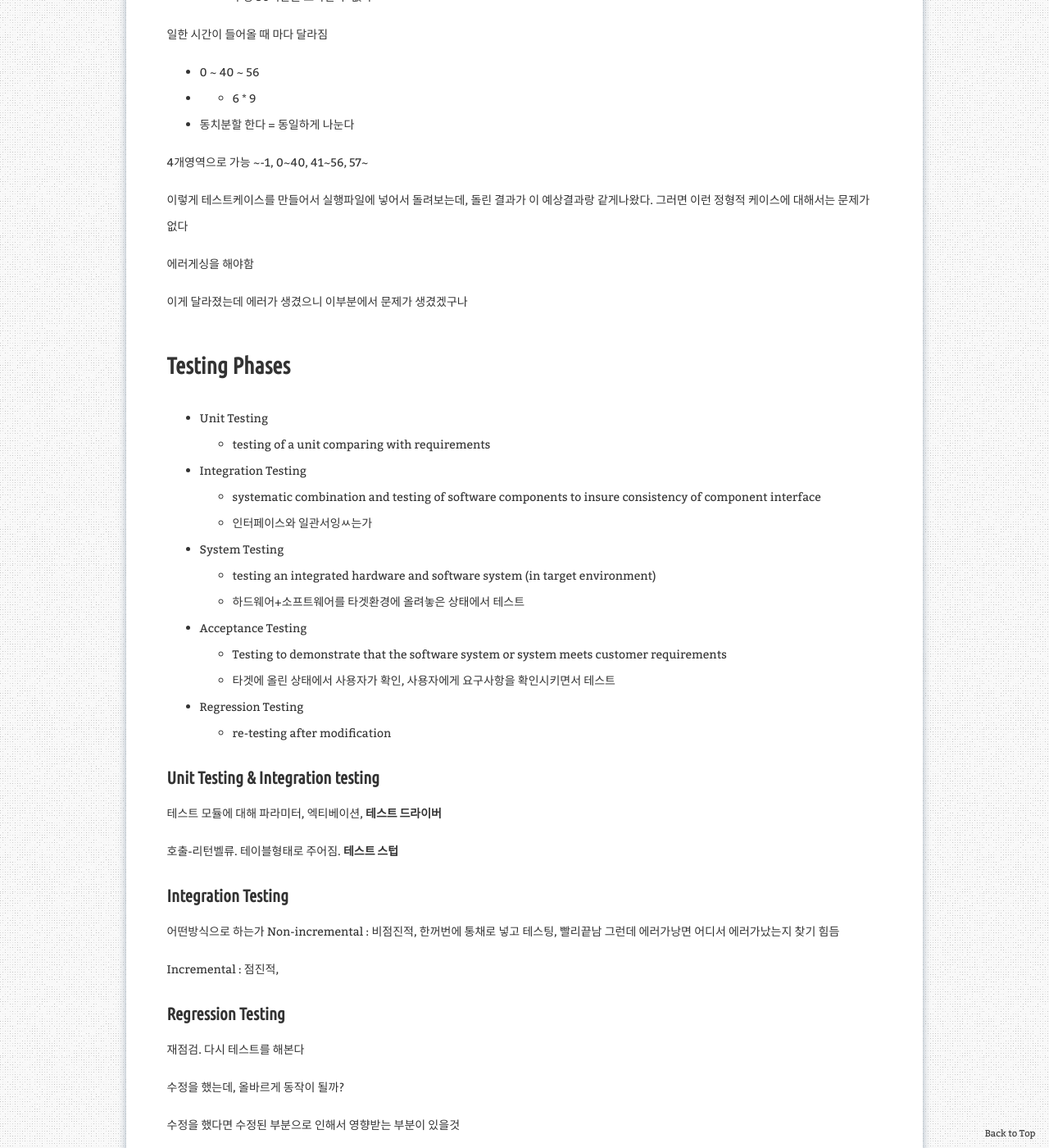
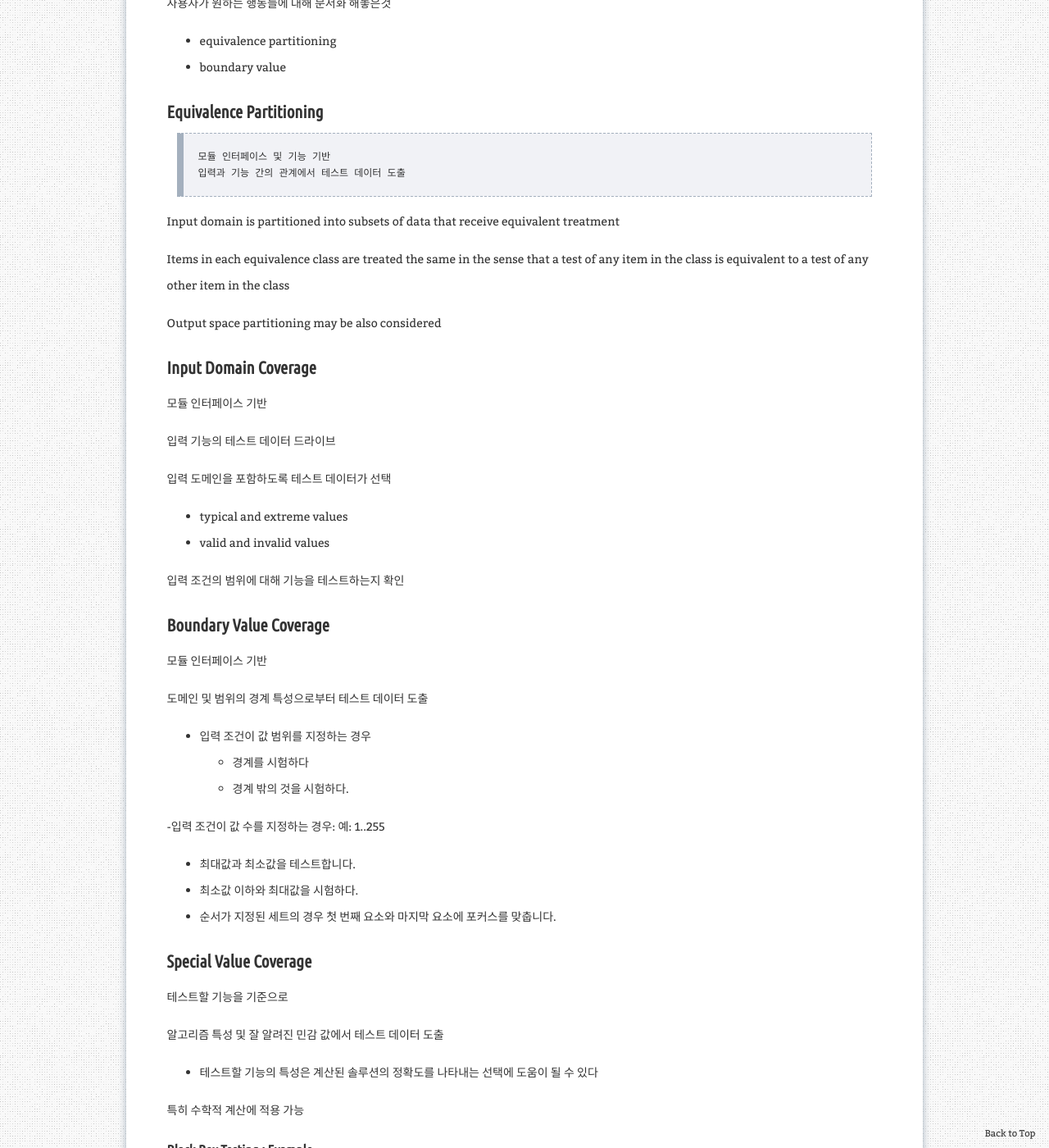
Before and after one commit to aristohyun/aristohyun.github.io, a Jekyll site: the page built from _posts/2021-11-22-SE_08.md, in a window 1280 px wide and 1400 px high, scrolled down 11511 px. Shown: the whole window at 82% size. Built offline with Jekyll 4.4.1, drawn with Linux system fonts in a browser that asks for light colours; formulas are drawn with MathJax 3; comment, search, counter and statistics services are not loaded; some of the changed text lies outside the part shown.

Commit message:
Update 2021-11-22-SE_08.md

```diff
--- a/_posts/2021-11-22-SE_08.md
+++ b/_posts/2021-11-22-SE_08.md
@@ -269,7 +266,7 @@ nontrivial X
 3. data flow coverage
 4. Error-Oriented Testing
 
-#### Control Flow Coverage : Statement Coverage
+### Control Flow Coverage : Statement Coverage
 
 테스트 사례 선택을 가이드하는데 사용되는 제어 흐름 그래프
 
@@ -279,7 +276,7 @@ nontrivial X
 
 하지만 100% 미만의 경우에는 테스트되지 않은 코드가 있음을 의미합니다.
 
-#### Branch Coverage
+### Branch Coverage
 
 테스트 사례 선택을 가이드하는데 사용되는 제어 흐름 그래프
 
@@ -291,7 +288,7 @@ nontrivial X
 
 100%를 달성한다고 해서 각 분기가 실행되는 것은 아니며, 정확성을 보장하지는 않음
 
-#### Data Flow Coverage
+### Data Flow Coverage
 
 테스트 사례 선택을 가이드하는데 사용되는 데이터 흐름 그래프
 
@@ -303,7 +300,7 @@ nontrivial X
 - All-Us: 모든 용도의 각 정의에 도달했습니다.
 - All-DU-Path: 각 정의에서 각 용도에 이르기까지 모든 정의(주기 없음 또는 단순 주기)가 명확해짐
 
-#### Data Selection Criteria
+### Data Selection Criteria
 
 테스트 데이터를 선택
 
@@ -316,7 +313,7 @@ nontrivial X
 - 경로 선택과 병행 : state 또는 block의 특정 조합을 테스트할 경로와 데이터를 결정합니다.
   - more effective approach
 
-#### Error-Oriented Criteria
+### Error-Oriented Criteria
 
 오류 지향 테스트
 - 프로그래밍 프로세스에서 인적 오류가 발생하는지 여부를 평가하는 데 초점을 맞춘다
@@ -335,18 +332,18 @@ nontrivial X
 이미 잘 알려진 에러프론, 폴트프론 문구 구조를 찾고 에러를 추측한다
 
 
-#### Condition Coverage
+### Condition Coverage
 
 > 모든 가능한 출력을 취해보는 것
 
 컨디션 부분이 나타나는데, 단순한 경우도있지만, 두개이상의 복잡한 경우도 있음
 
 
-#### C/D Coverage
+### C/D Coverage
 
 > 각 조건과 결정의 가능한 결과(참 또는 거짓)를 최소 한 번 이상 테스트
 
-#### MC/DC Coverage
+### MC/DC Coverage
 
 C/D Coverage에서 값이 수정이 되어 결과에 영향을 미칠수있지 않을까?
 
@@ -359,7 +356,7 @@ MC/DC 기준은 C/D 적용 범위보다 강력합니다.
 
 
 
-#### mutation coverage
+### mutation coverage
 
 원본을 카피해서 연산자 하나를 바꿔서 테스트
 
@@ -373,13 +370,13 @@ MC/DC 기준은 C/D 적용 범위보다 강력합니다.
 에러를 잘 잡을 테스트케이스를 만들어야 한다
 
 
-### Fucntional, Black-Box testing
+## Fucntional, Black-Box testing
 
-실행결과
+입력값과 실행결과를 바탕으로
 
-요구사항정의서, 명세서가 필요함
+요구사항정의서, 명세서와 비교하여 테스트
 
-문서기반 테스트
+`문서기반 테스트`
 
 인풋과 곤련된 모든 테스트를 테스트 해야한다
 
@@ -388,11 +385,59 @@ MC/DC 기준은 C/D 적용 범위보다 강력합니다.
 
 사용자가 원하는 행동들에 대해 문서화 해놓은것
 
-- 경계값을 사용하면 좋다
+- equivalence partitioning
+- boundary value
 
-boundary value
+### Equivalence Partitioning
 
-#### Example
+> 모듈 인터페이스 및 기능 기반
+> 입력과 기능 간의 관계에서 테스트 데이터 도출
+
+Input domain is partitioned into subsets of data that receive equivalent treatment
+
+Items in each equivalence class are treated the same in the sense that a test of any item in the class is equivalent to a test of any other item in the class
+
+Output space partitioning may be also considered
+
+### Input Domain Coverage
+
+모듈 인터페이스 기반
+
+입력 기능의 테스트 데이터 드라이브
+
+입력 도메인을 포함하도록 테스트 데이터가 선택
+- typical and extreme values
+- valid and invalid values
+
+입력 조건의 범위에 대해 기능을 테스트하는지 확인
+
+### Boundary Value Coverage
+
+모듈 인터페이스 기반
+
+도메인 및 범위의 경계 특성으로부터 테스트 데이터 도출
+
+- 입력 조건이 값 범위를 지정하는 경우
+  - 경계를 시험하다
+  - 경계 밖의 것을 시험하다.
+
+-입력 조건이 값 수를 지정하는 경우: 예: 1..255
+  - 최대값과 최소값을 테스트합니다.
+  - 최소값 이하와 최대값을 시험하다.
+
+- 순서가 지정된 세트의 경우 첫 번째 요소와 마지막 요소에 포커스를 맞춥니다.
+
+### Special Value Coverage
+
+테스트할 기능을 기준으로
+
+알고리즘 특성 및 잘 알려진 민감 값에서 테스트 데이터 도출
+
+- 테스트할 기능의 특성은 계산된 솔루션의 정확도를 나타내는 선택에 도움이 될 수 있다
+
+특히 수학적 계산에 적용 가능
+
+#### Black-Box Testing : Example
 
 1.  payroll program : 편의점 주급을 계산하는 프로그램
   - 2개의 인풋을 가짐
@@ -414,10 +459,24 @@ boundary value
 이렇게 테스트케이스를 만들어서 실행파일에 넣어서 돌려보는데,
 돌린 결과가 이 예상결과랑 같게나왔다. 그러면 이런 정형적 케이스에 대해서는 문제가 없다
 
-
 에러게싱을 해야함
 
 이게 달라졌는데 에러가 생겼으니 이부분에서 문제가 생겼겠구나
+
+input partitioning
+
+| | Id-number | Number of hours |
+|:--:|:-------:|:---------------:|
+| Valid | V1: 5-digit | V2: $0 \leq hr \leq 40$ <br/> V3: 40 < hr \leq 56 |
+| Invalid | I1: all zero or all 9 <br\> I2: more than 5-digit <br\> I3: less than 5-digit <br\> I4: none digit | I5: less than zero <br\> I6: greater than 56 <br\> I7: others |
+
+coerage matrix
+<img width="400" alt="image" src="https://user-images.githubusercontent.com/32366711/145700903-2f0d52e4-70d6-4598-8aa2-ac46af0d203e.png">
+
+Test Cases
+<img width="300" alt="image" src="https://user-images.githubusercontent.com/32366711/145700910-6c1f8cf3-fe65-4a84-b862-be1e70ab6945.png">
+
+
 
 # Testing Phases
 
```
Also changed, not shown: other parts of _posts/2021-11-22-SE_08.md (+1 -4 lines).
